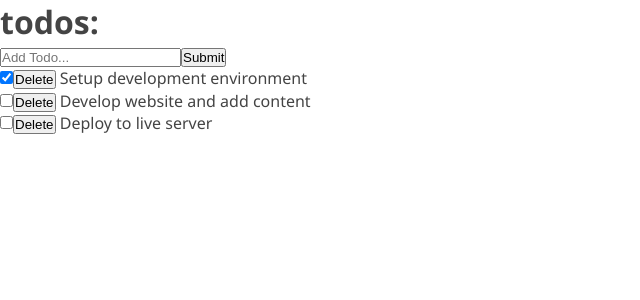
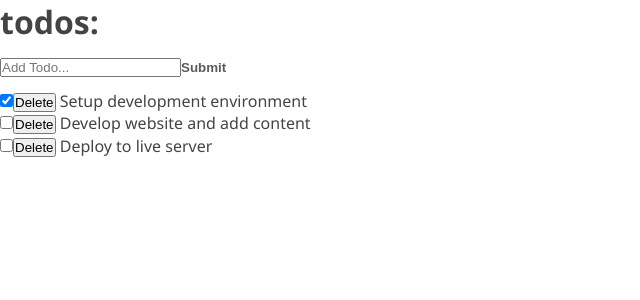
Before and after one commit to amrendrakind/ToDoApp_React_JS, a React (Create React App) app: page / in a window 1280 px wide. Shown: the top 300 px of the page, without its empty margins (0-640 px from the left). Built offline with nearby package versions, Linux system fonts and the light colour scheme.

Commit message:
Updated App.css

```diff
--- a/src/App.css
+++ b/src/App.css
@@ -11,3 +11,55 @@
   background: #fff;
   height: 100vh;
 }
+
+.container {
+  display: flex;
+  flex-direction: column;
+  justify-content: center;
+  align-items: center;
+  max-width: 600px;
+  margin: 0 auto;
+}
+
+.inner {
+  width: 100%;
+  padding: 8rem 10px 4rem;
+}
+
+.form-container {
+  width: 100%;
+  margin-bottom: 20px;
+  display: flex;
+  border-radius: calc(0.5 * 100px);
+  box-shadow: 0 1px 6px 0 rgba(0, 0, 0, 0.38);
+  justify-content: space-evenly;
+}
+
+.input-text {
+  font-size: 1rem;
+  font-weight: 400;
+  width: 85%;
+  padding-right: 5px;
+  padding-left: 10px;
+  border-radius: calc(0.5 * 100px);
+}
+
+.input-text::placeholder {
+  color: #000;
+}
+
+.input-submit {
+  background: transparent;
+  color: #5b5b5b;
+  text-transform: capitalize;
+  cursor: pointer;
+  font-weight: 600;
+  margin-right: 10px;
+}
+
+.input-text,
+.input-submit {
+  height: 45px;
+  outline: none;
+  border: none;
+}
--- a/src/components/InputTodo.js
+++ b/src/components/InputTodo.js
@@ -38,7 +38,7 @@
           name="title"
           onChange={this.onChange}
         />
-        <button type="submit">Submit</button>
+        <button className="input-submit" type="submit">Submit</button>
       </form>
     );
   }
```
